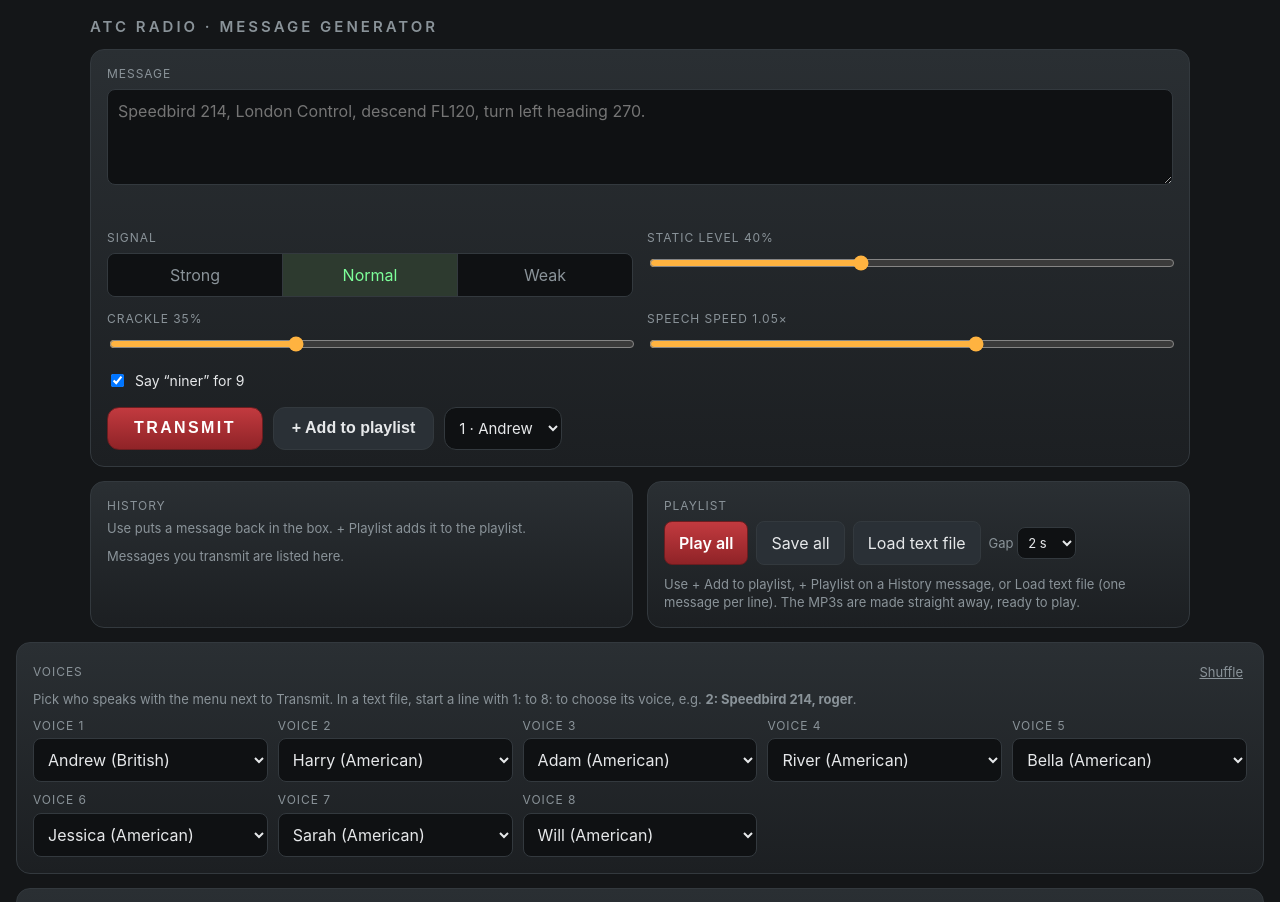
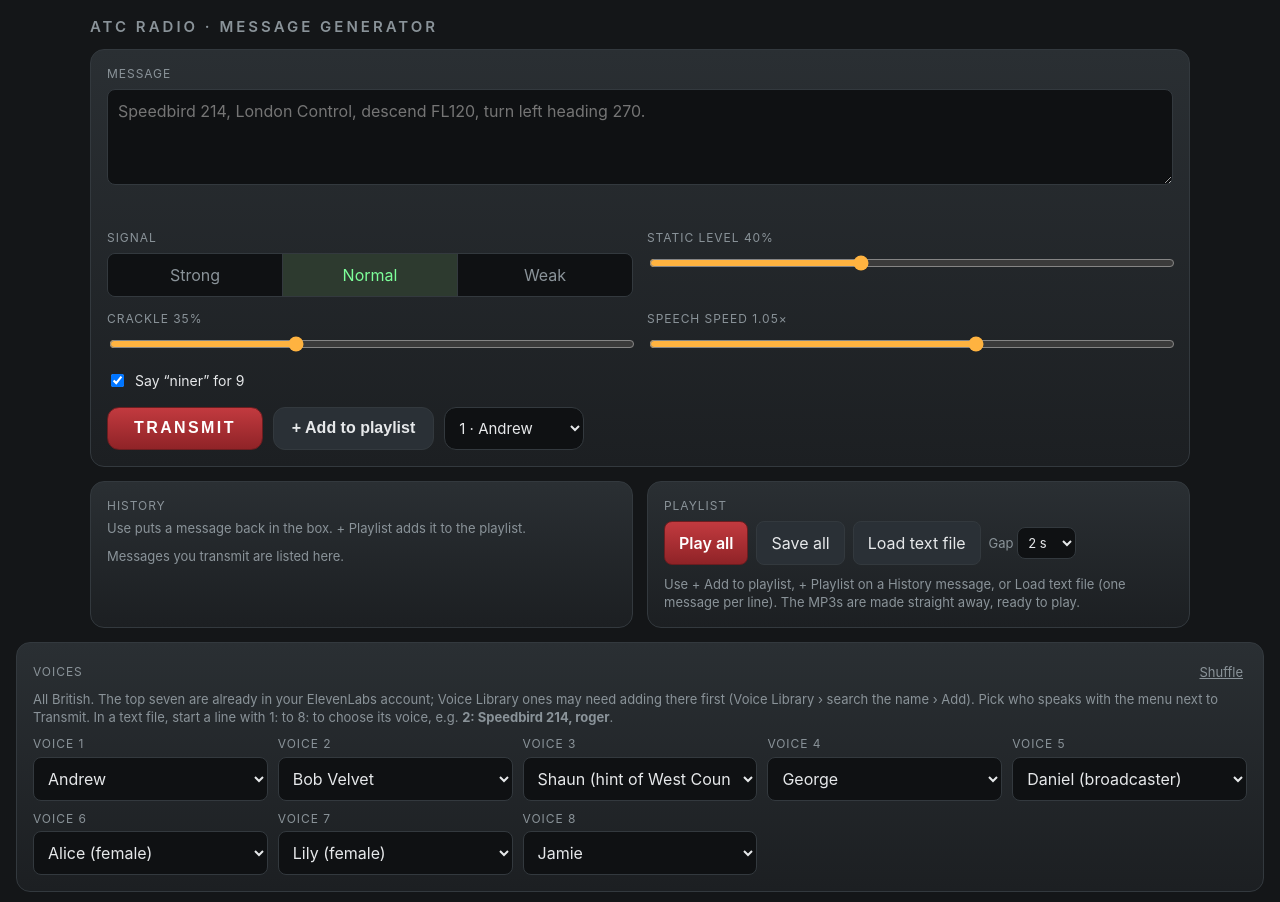
Before and after one commit to redcoatuk/atc-radio, a plain HTML site: page index.html in a window 1280 px wide. Shown: the top 902 px of the page. Drawn offline with Linux system fonts and the light colour scheme.

Commit message:
Switch voice slots to British voices
Co-Authored-By: Claude Opus 5.5 <noreply@anthropic.com>
Claude-Session: https://claude.ai/code/session_01NKgAjcYE1gzyKiaTzBjXCp

```diff
--- a/index.html
+++ b/index.html
@@ -140,7 +140,7 @@ details summary{cursor:pointer;color:var(--dim);font-size:14px}
 
 <div class="head">
   <div class="hist-head"><label>Voices</label><button type="button" class="linkbtn" id="shuffleV">Shuffle</button></div>
-  <div class="hint" style="margin:4px 0 10px">Pick who speaks with the menu next to Transmit. In a text file, start a line with 1: to 8: to choose its voice, e.g. <b>2: Speedbird 214, roger</b>.</div>
+  <div class="hint" style="margin:4px 0 10px">All British. The top seven are already in your ElevenLabs account; Voice Library ones may need adding there first (Voice Library › search the name › Add). Pick who speaks with the menu next to Transmit. In a text file, start a line with 1: to 8: to choose its voice, e.g. <b>2: Speedbird 214, roger</b>.</div>
   <div class="vgrid" id="vgrid"></div>
 </div>
 
@@ -217,32 +217,40 @@ function toSpoken(text, niner){
 }
 
 /* ---------- Voices ---------- */
+// British voices. "lib" ones come from the ElevenLabs Voice Library and may need adding to your account first.
 var VOICES = [
-  ["jR6tjweqjDI3m7B2nd5t","Andrew (British)"],["ADiBuAJLjbCYBDa6dn3u","Bob Velvet (British)"],["RKCbSROXui75bk1SVpy8","Shaun (British)"],
-  ["JBFqnCBsd6RMkjVDRZzb","George (British)"],["onwK4e9ZLuTAKqWW03F9","Daniel (British)"],["Xb7hH8MSUJpSbSDYk0k2","Alice (British)"],
-  ["pFZP5JQG7iQjIQuC4Bku","Lily (British)"],["IKne3meq5aSn9XLyUdCD","Charlie (Australian)"],["nPczCjzI2devNBz1zQrb","Brian (American)"],
-  ["CwhRBWXzGAHq8TQ4Fs17","Roger (American)"],["cjVigY5qzO86Huf0OWal","Eric (American)"],["iP95p4xoKVk53GoZ742B","Chris (American)"],
-  ["pqHfZKP75CvOlQylNhV4","Bill (American)"],["N2lVS1w4EtoT3dr4eOWO","Callum (American)"],["bIHbv24MWmeRgasZH58o","Will (American)"],
-  ["TX3LPaxmHKxFdv7VOQHJ","Liam (American)"],["pNInz6obpgDQGcFmaJgB","Adam (American)"],["SOYHLrjzK2X1ezoPC6cr","Harry (American)"],
-  ["EXAVITQu4vr4xnSDxMaL","Sarah (American)"],["XrExE9yKIg1WjnnlVkGX","Matilda (American)"],["hpp4J3VqNfWAUOO0d1Us","Bella (American)"],
-  ["SAz9YHcvj6GT2YYXdXww","River (American)"],["FGY2WhTYpPnrIDTdsKH5","Laura (American)"],["cgSgspJ2msm6clMCkdW9","Jessica (American)"]
+  ["jR6tjweqjDI3m7B2nd5t","Andrew"],["ADiBuAJLjbCYBDa6dn3u","Bob Velvet"],["RKCbSROXui75bk1SVpy8","Shaun (hint of West Country)"],
+  ["JBFqnCBsd6RMkjVDRZzb","George"],["onwK4e9ZLuTAKqWW03F9","Daniel (broadcaster)"],["Xb7hH8MSUJpSbSDYk0k2","Alice (female)"],
+  ["pFZP5JQG7iQjIQuC4Bku","Lily (female)"],
+  ["CHsGFh1S1CR2UcoErJDe","Jamie","lib"],["KTGs4eAh7Cq96ke9BQfP","Hayden (RP)","lib"],["J9gbaR3XWZq9razzBxca","Grant (deep)","lib"],
+  ["BrWYb3gAm0zrex67Ybdq","Michael","lib"],["d1m8Ymi40kmfxA6QQi8F","Daniel (Southern)","lib"],["qAtYOmlVJr5GOmbSSoQ7","Andrew (North West)","lib"],
+  ["tWZ6sbznORyzWaRkNJTg","Phil (Northern)","lib"],["3xvsNwlUUSmlqGmhsse8","Ashley (Welsh)","lib"],["n7YPePSJZyvV6ibSLhSP","Chris Smith","lib"],
+  ["zVk4jvvE4Ep0gRSaV4mk","Zak","lib"],["TlcJFYcD0bh3fX9nU3oX","Sarge (young)","lib"],["sp7QaEHmiNEd5HgrXuOo","Jack Anthony","lib"],
+  ["lrivmCHEM3HUU4GFbeDS","Catherine (female, South East)","lib"],["nVNTDFWUnYkCOXkCfwNc","Ria (female)","lib"],
+  ["KpKlC1Ey74H3XPtTv7nv","Evie (female)","lib"],["S4nguEX1VTAu3fNbnGzT","Mel (female)","lib"]
 ];
-function vname(id){ for (var i = 0; i < VOICES.length; i++) if (VOICES[i][0] === id) return VOICES[i][1].replace(/ \(.*\)$/, ""); return "Custom voice"; }
+var DEFAULT_SLOTS = ["jR6tjweqjDI3m7B2nd5t","ADiBuAJLjbCYBDa6dn3u","RKCbSROXui75bk1SVpy8","JBFqnCBsd6RMkjVDRZzb","onwK4e9ZLuTAKqWW03F9","Xb7hH8MSUJpSbSDYk0k2","pFZP5JQG7iQjIQuC4Bku","CHsGFh1S1CR2UcoErJDe"];
+function vinfo(id){ for (var i = 0; i < VOICES.length; i++) if (VOICES[i][0] === id) return VOICES[i]; return null; }
+function vname(id){ var v = vinfo(id); return v ? v[1].replace(/ \(.*\)$/, "") : "Custom voice"; }
 function randomSlots(){
   var pool = VOICES.slice(1).map(function(v){ return v[0]; });
   for (var i = pool.length - 1; i > 0; i--){ var j = Math.floor(Math.random() * (i + 1)), x = pool[i]; pool[i] = pool[j]; pool[j] = x; }
   return [VOICES[0][0]].concat(pool.slice(0, 7));
 }
-var slots; try { slots = JSON.parse(store.get("slots", "null")); } catch(e){ slots = null; }
-if (!slots || slots.length !== 8) slots = randomSlots();
-function saveSlots(){ store.set("slots", JSON.stringify(slots)); renderVoices(); }
+var slots; try { slots = JSON.parse(store.get("slots_uk", "null")); } catch(e){ slots = null; }
+if (!slots || slots.length !== 8) slots = DEFAULT_SLOTS.slice();
+function saveSlots(){ store.set("slots_uk", JSON.stringify(slots)); renderVoices(); }
 function renderVoices(){
   var g = $("vgrid"); g.innerHTML = "";
   slots.forEach(function(id, i){
     var d = document.createElement("div");
     var l = document.createElement("label"); l.textContent = "Voice " + (i + 1); l.htmlFor = "vs" + i;
     var s = document.createElement("select"); s.id = "vs" + i;
-    VOICES.forEach(function(v){ var o = document.createElement("option"); o.value = v[0]; o.textContent = v[1]; s.appendChild(o); });
+    [["In your account", false], ["From the Voice Library", true]].forEach(function(grp){
+      var og = document.createElement("optgroup"); og.label = grp[0];
+      VOICES.forEach(function(v){ if (!!v[2] !== grp[1]) return; var o = document.createElement("option"); o.value = v[0]; o.textContent = v[1]; og.appendChild(o); });
+      s.appendChild(og);
+    });
     s.value = id;
     s.addEventListener("change", function(){ slots[i] = this.value; saveSlots(); });
     d.appendChild(l); d.appendChild(s); g.appendChild(d);
@@ -443,6 +451,7 @@ function tts(text, vid){
       var msg = "ElevenLabs returned " + r.status + ".";
       try { var j = JSON.parse(body); var d = j.detail; if (d) msg = typeof d === "string" ? d : (d.message || JSON.stringify(d)); } catch(e){}
       if (r.status === 401) msg = "ElevenLabs rejected the API key. Check it in Setup. (" + msg + ")";
+      if (/voice/i.test(msg) && (r.status === 400 || r.status === 404)) msg = vname(voice) + " isn't available on your ElevenLabs account. In ElevenLabs, open Voice Library, search for \"" + vname(voice) + "\" and tap Add, or pick another voice. (" + msg + ")";
       throw new Error(msg);
     });
   });
```
